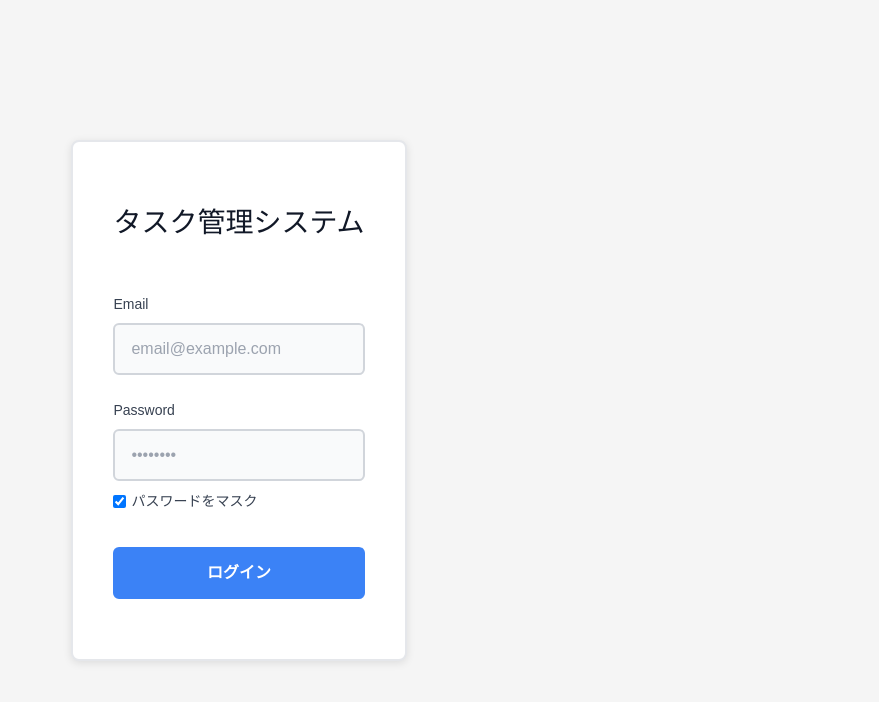
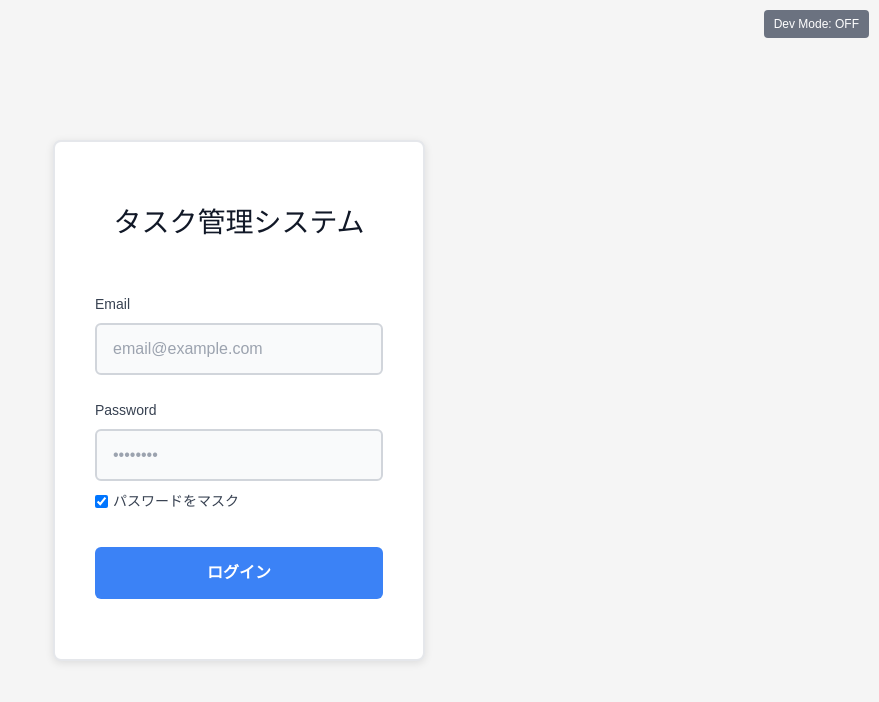
Before and after one commit to Magiri1115/zestark-task-management-tool, a Next.js app: page /login in a window 1280 px wide. Shown: the top 702 px of the page, without its empty margins (401-1280 px from the left). Built offline with nearby package versions, Linux system fonts and the light colour scheme.

Commit message:
開発者モード ・ログイン情報のワンクリック入力（クイックログイン） ・クリーンな開発を意識

```diff
--- a/src/app/login/page.module.css
+++ b/src/app/login/page.module.css
@@ -12,6 +12,7 @@
   margin: 0 auto;
   border: 2px solid #e5e7eb;
   border-radius: 0.8rem;
+  width: 30%;
   padding: 6rem 4rem;
   background: #ffffff;
   box-shadow: 0 2px 8px rgba(0, 0, 0, 0.1);
@@ -75,3 +76,56 @@
   color: #374151;
   cursor: pointer;
 }
+
+/* 開発者モード関連 */
+.devModeToggle {
+  position: absolute;
+  top: 1rem;
+  right: 1rem;
+  padding: 0.5rem 1rem;
+  background: #6b7280;
+  color: white;
+  border: none;
+  border-radius: 0.4rem;
+  font-size: 1.2rem;
+  cursor: pointer;
+  z-index: 10;
+}
+
+.devModeToggleActive {
+  background: #ef4444;
+}
+
+.devPanel {
+  margin-top: 2rem;
+  padding-top: 1.5rem;
+  border-top: 1px dashed #d1d5db;
+}
+
+.devTitle {
+  font-size: 1.2rem;
+  color: #6b7280;
+  margin-bottom: 1rem;
+  text-align: center;
+}
+
+.devButtonGrid {
+  display: grid;
+  grid-template-columns: 1fr 1fr;
+  gap: 1rem;
+}
+
+.btnDev {
+  padding: 0.8rem;
+  background: #f3f4f6;
+  border: 1px solid #d1d5db;
+  border-radius: 0.4rem;
+  font-size: 1.2rem;
+  color: #374151;
+  cursor: pointer;
+  transition: all 0.2s;
+}
+
+.btnDev:hover {
+  background: #e5e7eb;
+}
--- a/src/app/login/page.tsx
+++ b/src/app/login/page.tsx
@@ -1,56 +1,26 @@
 "use client";
 
 import styles from './page.module.css';
-import { useState, useEffect, Suspense } from 'react';
-import { useSearchParams, useRouter } from 'next/navigation';
+import { useState, Suspense } from 'react';
 import { signIn } from 'next-auth/react';
 
 function LoginContent() {
-  const router = useRouter();
-  const searchParams = useSearchParams();
   const [email, setEmail] = useState('');
   const [password, setPassword] = useState('');
   const [error, setError] = useState('');
   const [showPassword, setShowPassword] = useState(false);
   const [isProcessing, setIsProcessing] = useState(false);
+  const [isDevMode, setIsDevMode] = useState(false);
 
-  useEffect(() => {
-    const urlEmail = searchParams.get('email');
-    const urlPassword = searchParams.get('password');
-
-    if (urlEmail && urlPassword) {
-      setIsProcessing(true);
-
-      // URLから情報を消去（履歴に残さないためreplaceを使用）
-      // パラメータを含まないパスに置き換える
-      router.replace('/login');
-
-      const autoLogin = async () => {
-        try {
-          const result = await signIn('credentials', {
-            redirect: false,
-            email: urlEmail,
-            password: urlPassword,
-          });
-
-          if (result?.error) {
-            setError('自動ログインに失敗しました。メールアドレスまたはパスワードが正しくありません。');
-            setIsProcessing(false);
-          } else {
-            // ログイン成功時はタスク一覧へ
-            window.location.href = '/tasks';
-          }
-        } catch (err) {
-          setError('予期せぬエラーが発生しました。');
-          setIsProcessing(false);
-        }
-      };
-      autoLogin();
-    }
-  }, [searchParams, router]);
+  const isDev = process.env.NODE_ENV === 'development';
 
   const handleTogglePasswordVisibility = () => {
     setShowPassword(!showPassword);
+  };
+
+  const handleQuickLogin = (e: string, p: string) => {
+    setEmail(e);
+    setPassword(p);
   };
 
   const handleSubmit = async (e: React.FormEvent) => {
@@ -79,10 +49,20 @@ function LoginContent() {
 
   return (
     <div className={styles.loginContainer}>
+      {/* 開発者モード切り替えボタン (開発環境のみ) */}
+      {isDev && (
+        <button
+          type="button"
+          className={`${styles.devModeToggle} ${isDevMode ? styles.devModeToggleActive : ''}`}
+          onClick={() => setIsDevMode(!isDevMode)}
+        >
+          {isDevMode ? 'Dev Mode: ON' : 'Dev Mode: OFF'}
+        </button>
+      )}
+
       <div className={styles.loginFrame}>
         <h1 className={styles.loginTitle}>タスク管理システム</h1>
 
-        {isProcessing && <p className={styles.processingMessage} style={{color: '#666', textAlign: 'center', marginBottom: '1rem'}}>処理中...</p>}
         {error && <p className={styles.errorMessage} style={{color: 'red', textAlign: 'center', marginBottom: '1rem'}}>{error}</p>}
 
         <form onSubmit={handleSubmit}>
@@ -128,6 +108,29 @@ function LoginContent() {
             {isProcessing ? 'ログイン中...' : 'ログイン'}
           </button>
         </form>
+
+        {/* 開発者用クイックログインパネル */}
+        {isDev && isDevMode && (
+          <div className={styles.devPanel}>
+            <p className={styles.devTitle}>Quick Login (Development Only)</p>
+            <div className={styles.devButtonGrid}>
+              <button
+                type="button"
+                className={styles.btnDev}
+                onClick={() => handleQuickLogin('admin@example.com', 'admin123')}
+              >
+                管理者
+              </button>
+              <button
+                type="button"
+                className={styles.btnDev}
+                onClick={() => handleQuickLogin('user@example.com', 'user123')}
+              >
+                一般ユーザー
+              </button>
+            </div>
+          </div>
+        )}
       </div>
     </div>
   );
```
